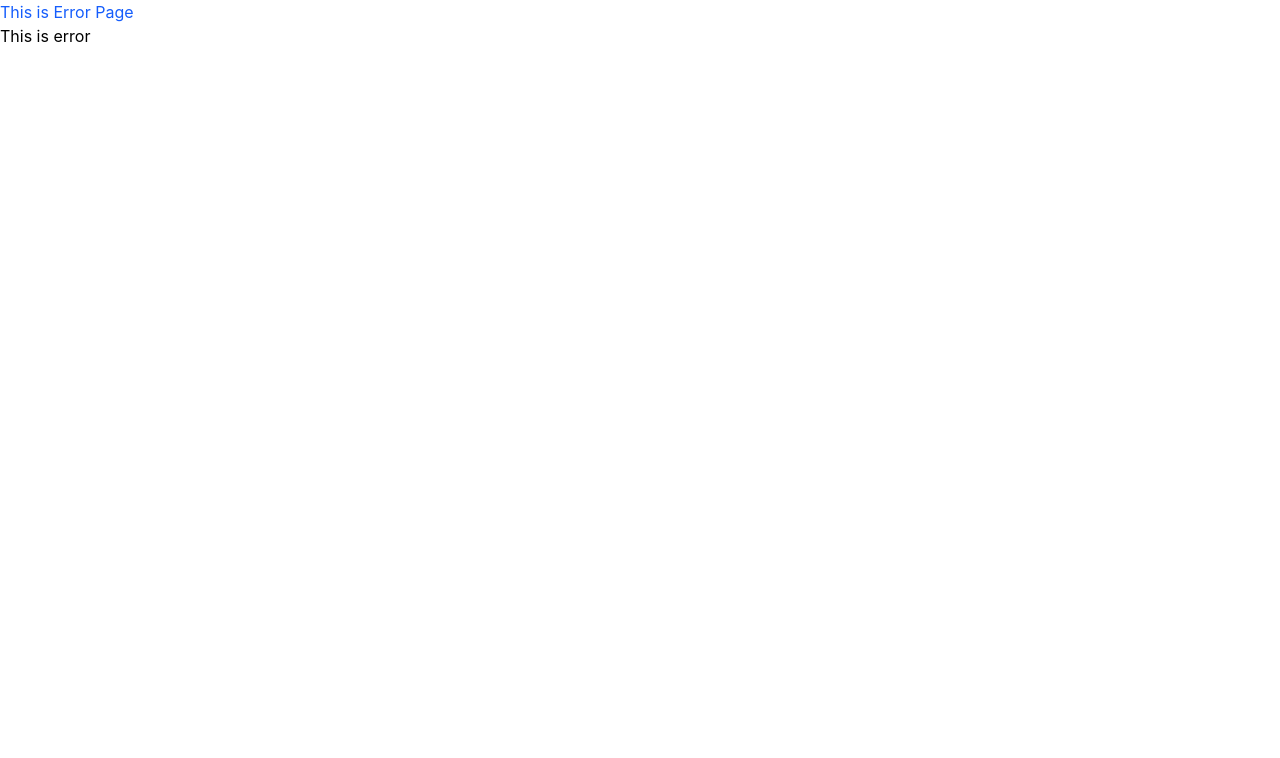
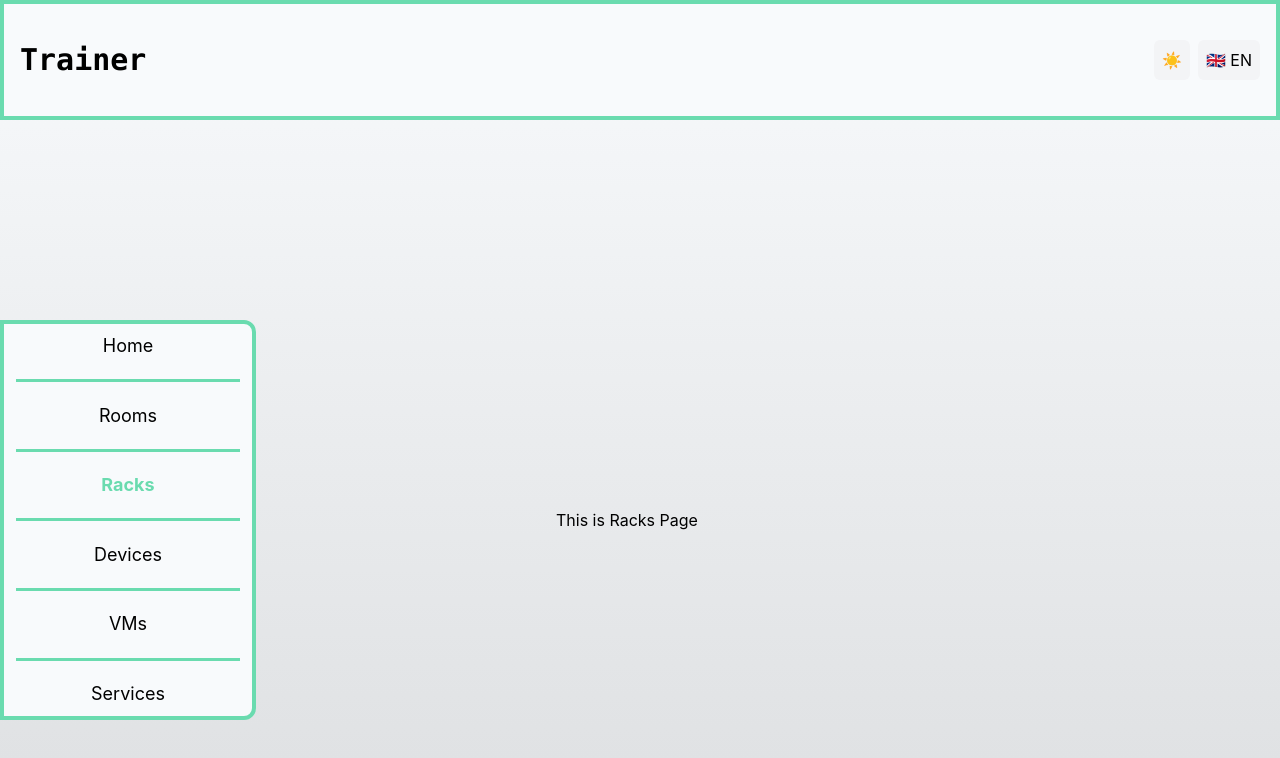
Before and after one commit to wizard0987654321/Pconas-Server-Project, a React (Vite) app in the folder frontend/: page /racks in a window 1280 px wide. Shown: the top 758 px of the page. Built offline with nearby package versions, Linux system fonts and the light colour scheme; no server answers.

Commit message:
routing paths created, gsap configured, minimal design

```diff
--- a/frontend/package.json
+++ b/frontend/package.json
@@ -10,7 +10,9 @@
     "preview": "vite preview"
   },
   "dependencies": {
+    "@gsap/react": "^2.1.2",
     "@tailwindcss/vite": "^4.3.2",
+    "gsap": "^3.15.0",
     "i18next": "^26.3.4",
     "i18next-browser-languagedetector": "^8.2.1",
     "react": "^19.2.7",
--- /dev/null
+++ b/frontend/src/components/NavItemSeparation.tsx
@@ -0,0 +1,7 @@
+function NavItemSeparation() {
+    return (
+        <hr className="w-[90%] border-t border-[#6ADBAF] s:border-t-2 md:border-t-3" />
+    )
+}
+
+export default NavItemSeparation;
--- a/frontend/src/i18n/de.json
+++ b/frontend/src/i18n/de.json
@@ -3,6 +3,14 @@
     "testWord": "TestWort",
     "secondWord": "Apfel"
   },
+  "nav": {
+    "home": "Startseite",
+    "rooms": "Räume",
+    "racks": "Racks",
+    "devices": "Geräte",
+    "vms": "VMs",
+    "services": "Dienste"
+  },
   "error": {
     "errorMessage": "Das ist Error"
   }
--- a/frontend/src/i18n/en.json
+++ b/frontend/src/i18n/en.json
@@ -3,6 +3,14 @@
     "testWord": "testWord",
     "secondWord": "apple"
   },
+  "nav": {
+    "home": "Home",
+    "rooms": "Rooms",
+    "racks": "Racks",
+    "devices": "Devices",
+    "vms": "VMs",
+    "services": "Services"
+  },
   "error": {
     "errorMessage": "This is error"
   }
--- /dev/null
+++ b/frontend/src/pages/DevicesPage.tsx
@@ -0,0 +1,9 @@
+function DevicesPage() {
+    return (
+        <div>
+            <h1>This is Devices Page</h1>
+        </div>
+    )
+}
+
+export default DevicesPage;
--- a/frontend/src/pages/Navigation.tsx
+++ b/frontend/src/pages/Navigation.tsx
@@ -1,5 +1,6 @@
 import { Outlet, NavLink } from "react-router-dom";
 import NavItem from "../components/NavItem";
+import NavItemSeparation from "../components/NavItemSeparation";
 import ThemeToggle from "../components/ThemeToggle";
 import LanguageToggle from "../components/LanguageToggle";
 
@@ -30,8 +31,17 @@ function Navigation() {
                 "
                 >
                     <nav className="flex flex-col justify-between items-center w-full h-full">
-                        <NavItem to="/" label="test.testWord" />
-                        <NavItem to="rooms" label="test.secondWord" />
+                        <NavItem to="/" label="nav.home" />
+                        <NavItemSeparation />
+                        <NavItem to="rooms" label="nav.rooms" />
+                        <NavItemSeparation />
+                        <NavItem to="racks" label="nav.racks" />
+                        <NavItemSeparation />
+                        <NavItem to="devices" label="nav.devices" />
+                        <NavItemSeparation />
+                        <NavItem to="vms" label="nav.vms" />
+                        <NavItemSeparation />
+                        <NavItem to="services" label="nav.services" />
                     </nav>
                 </div>
                 <Outlet />
--- /dev/null
+++ b/frontend/src/pages/RacksPage.tsx
@@ -0,0 +1,22 @@
+import { useEffect, useRef } from "react";
+import { gsap } from "gsap";
+
+function RacksPage() {
+    const titleRef = useRef<HTMLHeadingElement>(null);
+
+    useEffect(() => {
+        gsap.to(titleRef.current, {
+        x: 300,
+        duration: 2,
+        ease: "power1.inOut",
+    });
+    }, []);
+
+    return (
+        <div>
+            <h1 ref={titleRef}>This is Racks Page</h1>
+        </div>
+    );
+}
+
+export default RacksPage;
--- /dev/null
+++ b/frontend/src/pages/RoomsPage.tsx
@@ -0,0 +1,9 @@
+function RoomsPage() {
+    return (
+        <div>
+            <h1>This is Rooms Page</h1>
+        </div>
+    )
+}
+
+export default RoomsPage;
--- /dev/null
+++ b/frontend/src/pages/ServicesPage.tsx
@@ -0,0 +1,9 @@
+function ServicesPage() {
+    return (
+        <div>
+            <h1>This is Services Page</h1>
+        </div>
+    )
+}
+
+export default ServicesPage;
--- /dev/null
+++ b/frontend/src/pages/VmsPage.tsx
@@ -0,0 +1,9 @@
+function VmsPage() {
+    return (
+        <div>
+            <h1>This is VMs Page</h1>
+        </div>
+    )
+}
+
+export default VmsPage;
```
Also changed, not shown: frontend/src/routes.tsx (+10 -1 lines), 1 other file (tests, documents, lock files or other folders).
